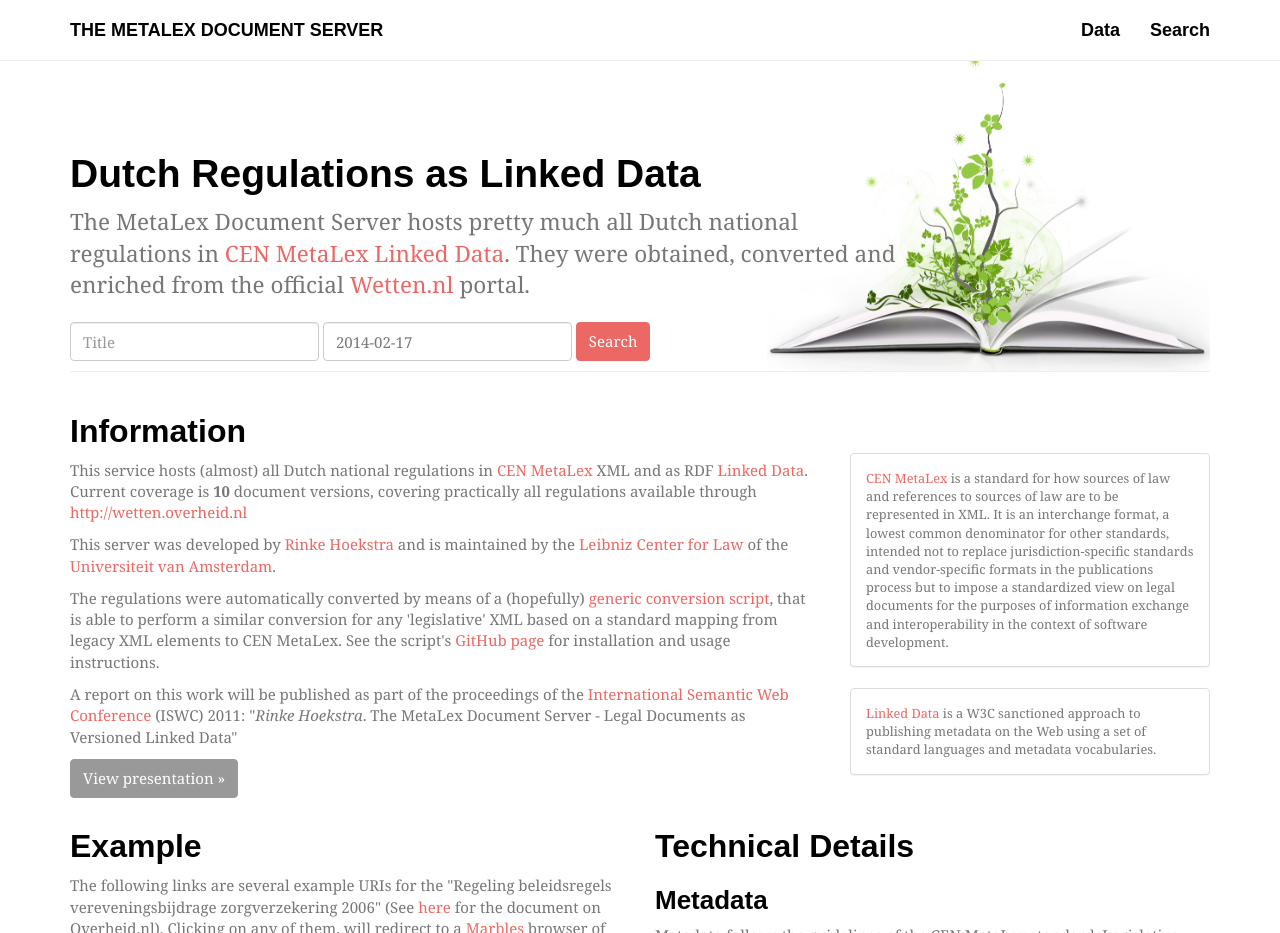
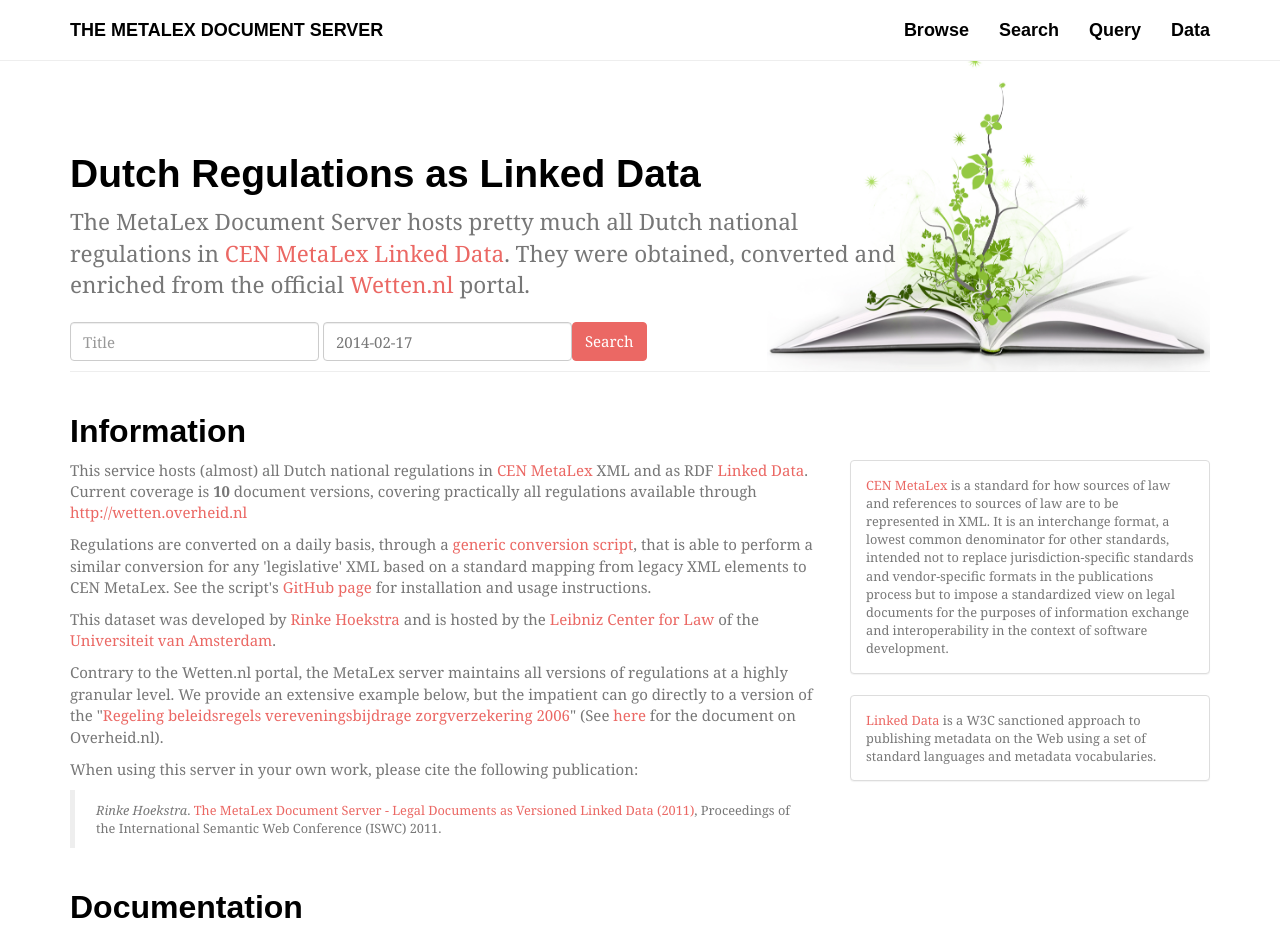
Before and after one commit to CENMetaLex/metalex-web-converter, a Django app: template src/metalex_web_converter/templates/index.html in a window 1280 px wide. Shown: the top 933 px of the page. Run offline with Django 3.2, Linux system fonts and the light colour scheme; the template is opened without the code that fills it: most values are stand-ins (such as "Sample title", 1, 10 or a date in 2020); some libraries are stand-ins or nearby versions; some web fonts are replaced.

Commit message:
Much better, I hope

```diff
--- a/src/metalex_web_converter/templates/base.html
+++ b/src/metalex_web_converter/templates/base.html
@@ -36,7 +36,7 @@
 <head>
 	<meta name="viewport" content="width=device-width, initial-scale=1">
 	<!-- Latest compiled and minified CSS -->
-	<link rel="stylesheet" href="http://netdna.bootstrapcdn.com/bootstrap/3.1.1/css/bootstrap.min.css" media="screen">
+	<!-- <link rel="stylesheet" href="http://netdna.bootstrapcdn.com/bootstrap/3.1.1/css/bootstrap.min.css" media="screen"> -->
 
 	<!-- Optional theme -->
 	<!-- <link rel="stylesheet" href="http://netdna.bootstrapcdn.com/bootstrap/3.1.1/css/bootstrap-theme.min.css"> -->
@@ -70,14 +70,21 @@
 			</div>
 			<div class="navbar-collapse collapse" id="navbar-main">
 				<ul class="nav navbar-nav navbar-right">
-					<li><a href="/data">Data</a></li>
-					<li><a href="/search">Search</a></li>
+  					<li><a href="http://doc.metalex.eu/id/BWBR0017869/2009-10-23">Browse</a></li>
+  					<li><a href="http://doc.metalex.eu/search">Search</a></li>
+					<li><a href="http://doc.metalex.eu/query">Query</a></li>
+					<li><a href="http://doc.metalex.eu/#data">Data</a></li>
 				</ul>
 			</div>
 		</div>
 	</div>
 	<div class="container">
         {% block content %}{% endblock %}
+		<div class="row">
+			<div class="col-lg-12">
+				<h5>Copyright (c) 2011-2014 <small>- Rinke Hoekstra, Leibniz Center for Law, Universiteit van Amsterdam and VU University Amsterdam</small></h5>
+			</div>
+		</div>
     </div>
 	<script src="http://code.jquery.com/jquery-1.11.0.min.js"></script>
 	<!-- Latest compiled and minified JavaScript -->
--- a/src/metalex_web_converter/templates/index.html
+++ b/src/metalex_web_converter/templates/index.html
@@ -29,9 +29,11 @@
 
 @summary: Main page
 -->
+
 {% extends "base.html" %}
+
 {% block content %}
-<style>
+	<style type="text/css">
 
 	.page-header {
 	background-image: url('/static/book.png');
@@ -45,150 +47,194 @@
 	<div class="page-header">
 		<div class="row">
 			<div class="col-lg-9">
-					<h1>Dutch Regulations as Linked Data</h1>
-					<!-- <h1>{{ regulations }} regulations</h1> -->
-					<p class='lead'>The MetaLex Document Server hosts pretty much all Dutch national regulations in <a
-						href="http://www.metalex.eu">CEN MetaLex</a> <a href="http://www.w3.org/standards/semanticweb/data">Linked Data</a>.
-					They were obtained, converted and enriched from the official <a href="http://wetten.overheid.nl">Wetten.nl</a> portal.</p>
-
-					<form role="form"action="/search" method="post" class="form-inline">{% csrf_token %}
+				<h1>
+					Dutch Regulations as Linked Data
+				</h1><!-- <h1>{{ regulations }} regulations</h1> -->
+				<p class='lead'>
+					The MetaLex Document Server hosts pretty much all Dutch national regulations in <a href="http://www.metalex.eu">CEN MetaLex</a> <a href="http://www.w3.org/standards/semanticweb/data">Linked Data</a>. They were obtained, converted and enriched from the official <a href="http://wetten.overheid.nl">Wetten.nl</a> portal.
+				</p>
+				<form role="form" action="/search" method="post" class="form-inline">
+					{% csrf_token %}
 					<div class="form-group">
-							<input class="form-control" placeholder="Title" id="id_title" type="text" name="title" maxlength="150" />
-							<input class="form-control" placeholder="Date" type="text" name="date" value="2014-02-17" id="id_date" />
-						</div>
-						<button type="submit" value="Submit" class="btn btn-primary">Search</button>
-					</form>
-					<!-- <p class="lead"><a class="btn btn-default btn-lg" href="http://doc.metalex.eu/search">Search &raquo;</a></p> -->
+						<input class="form-control" placeholder="Title" id="id_title" type="text" name="title" maxlength="150"> <input class="form-control" placeholder="Date" type="text" name="date" value="2014-02-17" id="id_date">
+					</div><button type="submit" value="Submit" class="btn btn-primary">Search</button>
+				</form><!-- <p class="lead"><a class="btn btn-default btn-lg" href="http://doc.metalex.eu/search">Search &raquo;</a></p> -->
 			</div>
 		</div>
 	</div>
-
 	<div class="row">
 		<div class="col-lg-8">
-<h2>Information</h2>
-<p>This service hosts (almost) all Dutch national regulations in <a
-				href="http://www.metalex.eu">CEN MetaLex</a> XML and as RDF <a href="http://www.w3.org/standards/semanticweb/data">Linked Data</a>.
-			Current coverage is <strong>{{ regulations }}</strong> document versions, covering practically all
-			regulations available through <a href="http://wetten.overheid.nl">http://wetten.overheid.nl</a></p>
-<p>This server was developed by <a href="mailto:hoekstra@uva.nl">Rinke Hoekstra</a> and is maintained by the <a href="http://www.leibnizcenter.org">Leibniz Center for Law</a> of the <a href="http://www.uva.nl">Universiteit van Amsterdam</a>.</p>
+			<h2>
+				Information
+			</h2>
 			<p>
-	The regulations were automatically converted by means of a (hopefully)
-	<a href="http://github.com/CENMetaLex/metalex-converter">generic
-		conversion script</a>, that is able to perform a similar conversion for
-	any 'legislative' XML based on a standard mapping from legacy XML
-	elements to CEN MetaLex. See the script's <a
-		href="http://github.com/CENMetaLex/metalex-converter">GitHub
-		page</a> for installation and usage instructions.
+				This service hosts (almost) all Dutch national regulations in <a href="http://www.metalex.eu">CEN MetaLex</a> XML and as RDF <a href="http://www.w3.org/standards/semanticweb/data">Linked Data</a>. Current coverage is <strong>{{ regulations }}</strong> document versions, covering practically all regulations available through <a href="http://wetten.overheid.nl">http://wetten.overheid.nl</a>
 			</p>
-<p> A report on this work will be published as part of the proceedings of the <a href="http://iswc2011.semanticweb.org/fileadmin/iswc/Papers/In-Use/70320129.pdf">International Semantic Web Conference</a> (ISWC) 2011: "<em>Rinke Hoekstra</em>. The MetaLex Document Server - Legal Documents as Versioned Linked Data"</p>
+			<p>
+				Regulations are converted on a daily basis, through a <a href="http://github.com/CENMetaLex/metalex-converter">generic conversion script</a>, that is able to perform a similar conversion for any 'legislative' XML based on a standard mapping from legacy XML elements to CEN MetaLex. See the script's <a href="http://github.com/CENMetaLex/metalex-converter">GitHub page</a> for installation and usage instructions.
+			</p>
+			<p>
+				This dataset was developed by <a href="http://www.rinkehoekstra.nl">Rinke Hoekstra</a> and is hosted by the <a href="http://www.leibnizcenter.org">Leibniz Center for Law</a> of the <a href="http://www.uva.nl">Universiteit van Amsterdam</a>.
+			</p>
+			<p>
+			Contrary to the Wetten.nl portal, the MetaLex server maintains all versions of regulations at a highly granular level. We provide an extensive example below, but the impatient can go directly to a version of the "<a href="http://doc.metalex.eu/id/BWBR0017869/2009-10-23">Regeling beleidsregels vereveningsbijdrage zorgverzekering 2006</a>" (See <a href="http://wetten.overheid.nl/xml.php?regelingID=BWBR0017869">here</a> for the document on Overheid.nl).
+			</p>
 
-<p><a class="btn btn-default" target="_new" href="http://www.slideshare.net/rinkehoekstra/the-metalex-document-server-legal-documents-as-versioned-linked-data">View presentation &raquo;</a></p>
-
+			<p>
+				When using this server in your own work, please cite the following publication:
+			</p>
+			<blockquote class="small">
+				<em>Rinke Hoekstra</em>. <a href="http://iswc2011.semanticweb.org/fileadmin/iswc/Papers/In-Use/70320129.pdf">The MetaLex Document Server - Legal Documents as Versioned Linked Data (2011)</a>, Proceedings of the International Semantic Web Conference (ISWC) 2011.
+			</blockquote>
+			<!-- <p>
+				<a class="btn btn-default" target="_new" href="http://www.slideshare.net/rinkehoekstra/the-metalex-document-server-legal-documents-as-versioned-linked-data">View presentation »</a>
+			</p> -->
 		</div>
 		<div class="col-lg-4">
-				<h3>&nbsp;</h3>
+			<h2>
+				&nbsp;
+			</h2>
 			<div class="panel panel-default">
 				<div class="panel-body small">
-				    	<a href="http://www.metalex.eu">CEN MetaLex</a> is a standard for how sources of law and references to sources of law are to be represented in XML.  It is an interchange format, a lowest common denominator for other standards, intended not to replace jurisdiction-specific standards and vendor-specific formats in the publications process but to impose a standardized view on legal documents for the purposes of information exchange and interoperability in the context of software development.
+					<a href="http://www.metalex.eu">CEN MetaLex</a> is a standard for how sources of law and references to sources of law are to be represented in XML. It is an interchange format, a lowest common denominator for other standards, intended not to replace jurisdiction-specific standards and vendor-specific formats in the publications process but to impose a standardized view on legal documents for the purposes of information exchange and interoperability in the context of software development.
 				</div>
 			</div>
 			<div class="panel panel-default">
 				<div class="panel-body small">
 					<a href="http://www.w3.org/standards/semanticweb/data">Linked Data</a> is a W3C sanctioned approach to publishing metadata on the Web using a set of standard languages and metadata vocabularies.
 				</div>
-				</div>
-				<!-- <p><a class="btn btn-default" href="http://www.metalex.eu">MetaLex &raquo;</a>&nbsp;<a class="btn btn-default" href="http://www.w3.org/standards/semanticweb/data">Linked Data &raquo;</a></p> -->
-			</div>
-		</div>
-
-
-<div class="row">
-	<div class="col-lg-6">
-<h2>Example</h2>
-<p>
-	The following links are several example URIs for the "Regeling
-	beleidsregels vereveningsbijdrage zorgverzekering 2006" (See <a
-		href="http://wetten.overheid.nl/xml.php?regelingID=BWBR0017869">here</a>
-	for the document on Overheid.nl). Clicking on any of them, will
-	redirect to a <a href="http://marbles.sourceforge.net">Marbles</a> browser of the RDF metadata about the
-	regulation.</p>
-<ul>
-	<li>Version of 23 October 2009:<br />
-	<a href="http://doc.metalex.eu/id/BWBR0017869/2009-10-23">http://doc.metalex.eu/id/BWBR0017869/2009-10-23</a>.</li>
-	<li>Latest version:<br />
-	<a href="http://doc.metalex.eu/id/BWBR0017869/latest">http://doc.metalex.eu/id/BWBR0017869/latest</a>
-		(should redirect to the same URI).</li>
-	<li>The 'work' level identifier:<br />
-	<a href="http://doc.metalex.eu/id/BWBR0017869">http://doc.metalex.eu/id/BWBR0017869</a>
-		(should redirect to the same URI).</li>
-</ul>
-<p>Alternatively, you can access the document directly, by using a
-	'manifestation' (or 'document') URI that identifies the document (or
-	part of it) in one of the available formats:</p>
-<ul>
-	<li>A <a href="http://www.w3.org/Submission/CBD">symmetric concise
-			bounded description<a> of the resource in RDF:<br />
-			<a href="http://doc.metalex.eu/doc/BWBR0017869/2009-10-23/data.rdf">http://doc.metalex.eu/doc/BWBR0017869/2009-10-23/data.rdf</a>. <br/>(<strong>Note</strong>: we also support data.ttl and data.n3 suffixes)
-	</li>
-	<li>A HTML representation (through Marbles) of the <a
-		href="http://www.w3.org/Submission/CBD">symmetric concise bounded
-			description</a> of the resource:<br />
-	<a href="http://doc.metalex.eu/doc/BWBR0017869/2009-10-23/data.html">http://doc.metalex.eu/doc/BWBR0017869/2009-10-23/data.html</a>.</li>
-	<li>The XML representation of the entire document containing the
-		resource:<br />
-	<a href="http://doc.metalex.eu/doc/BWBR0017869/2009-10-23/data.xml">http://doc.metalex.eu/doc/BWBR0017869/2009-10-23/data.xml</a>.</li>
-	<li>A Pajek Net file, readable by network analysis tools such as <a href="http://gephi.org">Gephi</a> and <a href="http://pajek.imfm.si/doku.php">Pajek</a>, that describes references to other regulations in :<br />
-	<a href="http://doc.metalex.eu/doc/BWBR0017869/2009-10-23/data.net">http://doc.metalex.eu/doc/BWBR0017869/2009-10-23/data.net</a>.</li>
-</ul>
-<p>
-	You can try out content negotiation with tools
-	such as '<a href="http://www.gnu.org/software/wget/">wget</a>' or '<a
-		href="http://curl.haxx.se/">curl</a>' to retrieve non-HTML content from the 'expression' and 'work' level URIs.
-</p>
-	</div>
-	<div class="col-lg-6">
-
-<h2>Technical Details</h2>
-<h3>Metadata</h3>
-Metadata follows the guidelines of the CEN MetaLex standard. Legislative events are represented both by means of the MetaLex ontology, as well as using the <a href="http://www.w3.org/TR/prov">W3C Provenance Vocabulary</a> (PROV), the Simple Event Model (SEM) and the <a href="http://www.w3.org/TR/owl-time/">W3C Time Ontology</a>.
-
-<h3>Store</h3>
-<p>
-	RDF representations of regulations reside in an <a
-		href="http://ods.openlinksw.com/wiki/main/Main/VOSDownload">OpenLink Virtuoso Open Source Edition</a> triple store.
-</p>
-<p>MetaLex XML documents currently reside on the filesystem of the
-	server. We plan to move these to a native XML database to support
-	XQuery access to their structure.</p>
-
-<h3>Cool URIs</h3>
-<p>Resources available on this server are disclosed by means of <a href="http://www.w3.org/TR/cooluris/">Cool URIs</a>. </p>
-<p>That is, depending on the accept header sent by the client that performs an HTTP request to the URI of a resource, the server performs a 2-step redirect (actually 3, in this case) to the manifestation that is interpretable by the client. A manifestation is essentially a version of (part of) a document (an expression) in a certain format.</p>
-<p>This server is able to handle the following content types:</p>
-<ul>
-	<li><strong>HTML</strong>: application/xml, application/xhtml+xml, text/html</li>
-	<li><strong>RDF/XML</strong>: application/rdf+xml</li>
-	<li><strong>Turtle</strong>: text/rdf+n3, application/x-turtle</li>
-	<li><strong>XML</strong>: text/xml</li>
-	<li><strong>Net</strong>: text/plain</li>
-</ul>
-<p>URI resolution works as follows:</p>
-<ul>
-	<li>A request for an expression URI (i.e. one that starts with 'http://doc.metalex.eu/id/...' ) is redirected by means of an HTTP 303 to a document URI (one that starts with 'http://doc.metalex.eu/doc/...')</li>
-	<li>This leads to a request for the document URI.</li>
-	<li>We then parse the HTTP accept header of the request, and redirect (via HTTP 302) to the URI of the manifestation URI (i.e. a URI ending with data.rdf, data.n3, data.ttl, data.html, data.xml or data.net)</li>
-	<li>For XML and NET files, we then redirect (via HTTP 302) to the URL of the actual file that contains the description of the resource.</li>
-	<li>For RDF, Turtle and N3 we directly return the the result of a <a href="http://www.w3.org/TR/rdf-sparql-query/#describe">SPARQL DESCRIBE</a> query for the expression URI.</li>
-	<li>For HTML, we redirect (via HTTP 302) to a Marbles server that renders an HTML representation of the result of a <a href="http://www.w3.org/TR/rdf-sparql-query/#describe">SPARQL DESCRIBE</a> query for the expression URI. (Marbles actually sends a request to the expression URI with an accept header that makes this server redirect to the RDF description)</li>
-</ul>
+			</div><!-- <p><a class="btn btn-default" href="http://www.metalex.eu">MetaLex &raquo;</a>&nbsp;<a class="btn btn-default" href="http://www.w3.org/standards/semanticweb/data">Linked Data &raquo;</a></p> -->
 		</div>
 	</div>
 	<div class="row">
-	<div class="col-lg-12">
-<h5>Copyright (c) 2011 <small>- Rinke Hoekstra, Leibniz Center for Law, Universiteit van Amsterdam</small></h5>
-
-
+		<div class="col-lg-8">
+			<h2>Documentation</h2>
+			<p>
+				The following links are several example URIs for the "Regeling beleidsregels vereveningsbijdrage zorgverzekering 2006" (See <a href="http://wetten.overheid.nl/xml.php?regelingID=BWBR0017869">here</a> for the document on Overheid.nl). Clicking on any of them, will redirect to a <a href="http://github.com/cygri/pubby">Pubby</a> browser of the RDF metadata about the regulation.
+			</p>
+			<ul>
+				<li>Version of 23 October 2009:<br>
+					<a href="http://doc.metalex.eu/id/BWBR0017869/2009-10-23">http://doc.metalex.eu/id/BWBR0017869/2009-10-23</a>.
+				</li>
+				<li>Latest version:<br>
+					<a href="http://doc.metalex.eu/id/BWBR0017869/latest">http://doc.metalex.eu/id/BWBR0017869/latest</a> (should redirect to the same URI).
+				</li>
+				<li>The 'work' level identifier:<br>
+					<a href="http://doc.metalex.eu/id/BWBR0017869">http://doc.metalex.eu/id/BWBR0017869</a> (should redirect to the same URI).
+				</li>
+			</ul>
+			<p>
+				Alternatively, you can access the document directly, by using a 'manifestation' (or 'document') URI that identifies the document (or part of it) in one of the available formats:
+			</p>
+			<ul>
+				<li>A <a href="http://www.w3.org/Submission/CBD">symmetric concise bounded description</a> of the resource in RDF:<br>
+					<a href="http://doc.metalex.eu/doc/BWBR0017869/2009-10-23/data.rdf">http://doc.metalex.eu/doc/BWBR0017869/2009-10-23/data.rdf</a>.<br>
+					(<strong>Note</strong>: we also support data.ttl and data.n3 suffixes)
+				</li>
+				<li>A HTML representation (through Marbles) of the <a href="http://www.w3.org/Submission/CBD">symmetric concise bounded description</a> of the resource:<br>
+					<a href="http://doc.metalex.eu/doc/BWBR0017869/2009-10-23/data.html">http://doc.metalex.eu/doc/BWBR0017869/2009-10-23/data.html</a>.
+				</li>
+				<li>The XML representation of the entire document containing the resource:<br>
+					<a href="http://doc.metalex.eu/doc/BWBR0017869/2009-10-23/data.xml">http://doc.metalex.eu/doc/BWBR0017869/2009-10-23/data.xml</a>.
+				</li>
+				<li>A Pajek Net file, readable by network analysis tools such as <a href="http://gephi.org">Gephi</a> and <a href="http://pajek.imfm.si/doku.php">Pajek</a>, that describes references to other regulations in :<br>
+					<a href="http://doc.metalex.eu/doc/BWBR0017869/2009-10-23/data.net">http://doc.metalex.eu/doc/BWBR0017869/2009-10-23/data.net</a>.
+				</li>
+			</ul>
+			<p>
+				You can try out content negotiation with tools such as '<a href="http://www.gnu.org/software/wget/">wget</a>' or '<a href="http://curl.haxx.se/">curl</a>' to retrieve non-HTML content from the 'expression' and 'work' level URIs.
+			</p>
+		</div>
+		<div class="col-lg-4">
+			<h2>&nbsp;</h2>
+						<iframe src="http://www.slideshare.net/slideshow/embed_code/8582652" width="100%" height="356" frameborder="0" marginwidth="0" marginheight="0" scrolling="no" style="border:1px solid #CCC; border-width:1px 1px 0; margin-bottom:5px; max-width: 100%; margin: 0 auto; float: none;" allowfullscreen> </iframe>
 		</div>
 	</div>
+	<div class="row">
 
+			<div class="col-lg-8">
+				<h2>Developers</h2>
+						<p>
+							Resources available on this server are disclosed by means of <a href="http://www.w3.org/TR/cooluris/">Cool URIs</a>.
+						</p>
+						<p>
+							That is, depending on the accept header sent by the client that performs an HTTP request to the URI of a resource, the server performs a 2-step redirect (actually 3, in this case) to the manifestation that is interpretable by the client. A manifestation is essentially a version of (part of) a document (an expression) in a certain format.
+						</p>
+						<p>
+							This server is able to handle the following content types:
+						</p>
+						<ul>
+							<li>
+								<strong>HTML</strong>: application/xml, application/xhtml+xml, text/html
+							</li>
+							<li>
+								<strong>RDF/XML</strong>: application/rdf+xml
+							</li>
+							<li>
+								<strong>Turtle</strong>: text/rdf+n3, application/x-turtle
+							</li>
+							<li>
+								<strong>XML</strong>: text/xml
+							</li>
+							<li>
+								<strong>Net</strong>: text/plain
+							</li>
+						</ul>
+						<p>
+							URI resolution works as follows:
+						</p>
+						<ul>
+							<li>A request for an expression URI (i.e. one that starts with 'http://doc.metalex.eu/id/...' ) is redirected by means of an HTTP 303 to a document URI (one that starts with 'http://doc.metalex.eu/doc/...')
+							</li>
+							<li>This leads to a request for the document URI.
+							</li>
+							<li>We then parse the HTTP accept header of the request, and redirect (via HTTP 302) to the URI of the manifestation URI (i.e. a URI ending with data.rdf, data.n3, data.ttl, data.html, data.xml or data.net)
+							</li>
+							<li>For XML and NET files, we then redirect (via HTTP 302) to the URL of the actual file that contains the description of the resource.
+							</li>
+							<li>For RDF, Turtle and N3 we directly return the the result of a <a href="http://www.w3.org/TR/rdf-sparql-query/#describe">SPARQL DESCRIBE</a> query for the expression URI.
+							</li>
+							<li>For HTML, we redirect (via HTTP 302) to a Marbles server that renders an HTML representation of the result of a <a href="http://www.w3.org/TR/rdf-sparql-query/#describe">SPARQL DESCRIBE</a> query for the expression URI. (Marbles actually sends a request to the expression URI with an accept header that makes this server redirect to the RDF description)
+							</li>
+						</ul>
+			</div>
+		<div class="col-lg-4">
+			<h2>&nbsp;</h2>
+			<div class="panel panel-default">
+				<div class="panel-heading">Standards</div>
+				<div class="panel-body small">
+					<p>Metadata follows the guidelines of the CEN MetaLex standard. Legislative events are represented both by means of the MetaLex ontology, as well as using the <a href="http://www.w3.org/TR/prov">W3C Provenance Vocabulary</a> (PROV), the Simple Event Model (SEM) and the <a href="http://www.w3.org/TR/owl-time/">W3C Time Ontology</a>.
+					</p>
+				</div>
+			</div>
+			<div class="panel panel-default">
+				<div class="panel-heading">SPARQL Endpoint</div>
+				<div class="panel-body small">
+					<p>
+						RDF representations of regulations reside in an <a href="http://ods.openlinksw.com/wiki/main/Main/VOSDownload">OpenLink Virtuoso Open Source Edition</a> triple store. Feel free to use the <a href="http://doc.metalex.eu/query">YASGUI query interface</a>, developed by <a href="http://laurensrietveld.nl/yasgui">Laurens Rietveld</a> and <a href="http://www.data2semantics.org">COMMIT/Data2Semantics</a>.
+					</p>
+					<p>
+						MetaLex XML documents currently reside on the filesystem of the server.
+						<!-- We plan to move these to a native XML database to support XQuery access to their structure. -->
+					</p>
+				</div>
+			</div>
+			<div class="panel panel-default">
+				<div class="panel-heading">Data Dumps</div>
+				<div class="panel-body small">
+					We generate daily dumps of the entire dataset as two separate files.
+					<div class="list-group">
+						<a class="list-group-item" style="border: 0px;" href="http://doc.metalex.eu/static/rdf_daily_dump.tgz">
+							<strong class="list-group-item-heading" >rdf_daily_dump.tgz</strong>
+							<p class="list-group-item-text">RDF serialization of all regulations as Linked Data. This dataset does not contain the <em>text</em> of the regulations.</p>
+						</a>
+						<a style="border: 0px;" href="http://doc.metalex.eu/static/xml_daily_dump.tgz" class="list-group-item" >
+							<strong class="list-group-item-heading" >xml_daily_dump.tgz</strong>
+							<p class="list-group-item-text">XML representations of all regulations as CEN MetaLex. This dataset does not contain <em>metadata</em> of the regulations.</p>
+						</a>
+					</div>
+				</div>
+			</div>
+		</div>
+	</div>
 {% endblock %}
--- a/src/metalex_web_converter/urls.py
+++ b/src/metalex_web_converter/urls.py
@@ -32,7 +32,7 @@
 '''
 
 from django.conf.urls.defaults import patterns
-from metalex_web_converter.views import index, search, redirect_to_latest, expression_data, work_data, no_work_data, generic_data, negotiate, convert, redirect, data
+from metalex_web_converter.views import index, search, redirect_to_latest, expression_data, work_data, no_work_data, generic_data, negotiate, convert, redirect, data, query
 
 # Uncomment the next two lines to enable the admin:
 # from django.contrib import admin
@@ -69,6 +69,7 @@
     ('^id/(?P<bwbid>BWB\w\d+)(?P<path>.*)/latest', redirect_to_latest),
     ('^(id|bwb)/(?P<path>.*)$', redirect),
     ('^convert/(.+)$', convert),
+    ('^query$', query),
     ('^search$', search),
     ('^data$', data),
     ('^$', index)
--- a/src/metalex_web_converter/views.py
+++ b/src/metalex_web_converter/views.py
@@ -570,6 +570,10 @@
     html = t.render(RequestContext(request))
     return HttpResponse(html)
 
+def query(request):
+    t = get_template('query.html')
+    html = t.render(RequestContext(request))
+    return HttpResponse(html)
 
 
 if __name__ == '__main__' :
```
Lines whose indentation alone changed are shown as unchanged.
